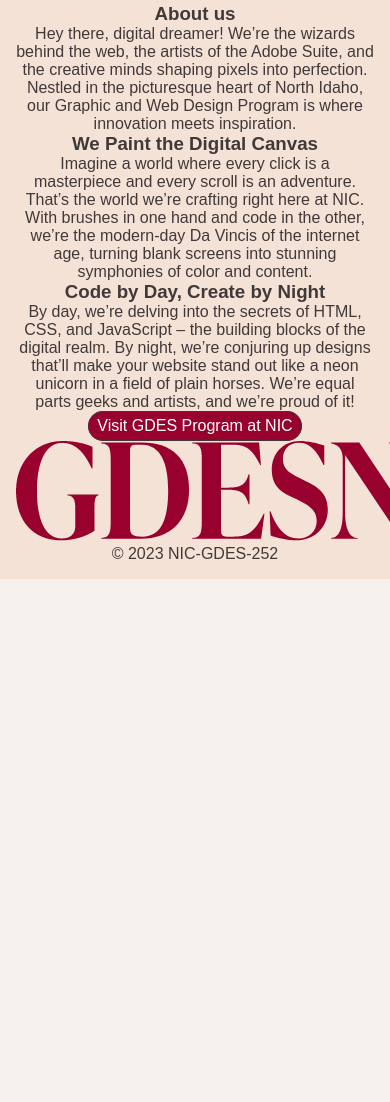
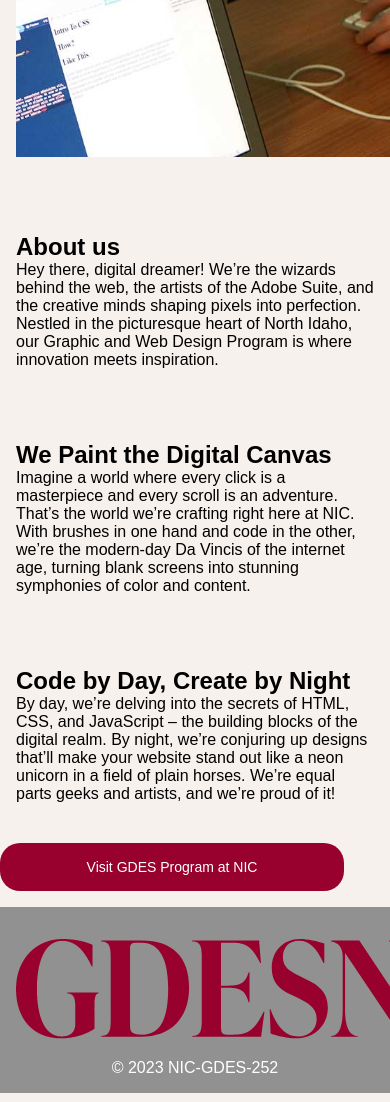
Before and after one commit to nic-gdes/assignment-2023-gdes-252-web-design-iii-midterm-project-Magda089, a plain HTML site: page index.html in a window 390 px wide. Shown: the part 3960-5062 px from the top of the page. Before the commit the page ends 4539 px from the top, so only its background shows below. Drawn offline with Linux system fonts and the light colour scheme.

Commit message:
Mobile First
Basic layout: I have some question to Brian to help me with:
- Footer entire footer needs to be impvoved
- nav - border-radius to look more like xD mockup,
- article images - some are not 100%  width

```diff
--- a/index.html
+++ b/index.html
@@ -49,33 +49,36 @@
         <p>A tech company has announced Internet 2.0, a revolutionary upgrade that promises to allow users to download physical objects as easily as they download files online. While this sounds like science fiction come true, experts warn that it’s too early to ditch your Amazon Prime membership, as teleportation technology remains firmly in the realm of fantasy.</p>
     </section>
     </main>
-    <footer>
+
+    <foote class="footer">
         <section class="footer-description">
-            <p>Welcome to the North Idaho College Graphic and Web Design Program – where pixels become playgrounds and creativity knows no bounds!</p>
+            <h3>Welcome to the North Idaho College Graphic and Web Design Program – where pixels become playgrounds and creativity knows no bounds!</h3>
         </section>
         <section class="footer-image">
             <img src="./images/gdes-classroom.png" alt="Footer Image">
         </section>
         <section>
-            <h3>About us</h3>
+            <h3 class="footer-info">About us</h3>
             <p>Hey there, digital dreamer! We’re the wizards behind the web, the artists of the Adobe Suite, and the creative minds shaping pixels into perfection. Nestled in the picturesque heart of North Idaho, our Graphic and Web Design Program is where innovation meets inspiration.</p>
         </section>
         <section>
-            <h3>We Paint the Digital Canvas</h3>
+            <h3 class="footer-info">We Paint the Digital Canvas</h3>
             <p>Imagine a world where every click is a masterpiece and every scroll is an adventure. That’s the world we’re crafting right here at NIC. With brushes in one hand and code in the other, we’re the modern-day Da Vincis of the internet age, turning blank screens into stunning symphonies of color and content.</p>
         </section>
         <section>
-            <h3>Code by Day, Create by Night</h3>
+            <h3 class="footer-info">Code by Day, Create by Night</h3>
             <p>By day, we’re delving into the secrets of HTML, CSS, and JavaScript – the building blocks of the digital realm. By night, we’re conjuring up designs that’ll make your website stand out like a neon unicorn in a field of plain horses. We’re equal parts geeks and artists, and we’re proud of it!</p>
         </section>
         <div class="button">
             <a href="" class="button">Visit GDES Program at NIC</a>
         </div>
-        <section class="footer-logo">
-            <img src="./images/logo-gdesnews.png" alt="Footer Logo">
-        </section>
-        <section class="copyright">
-            <p>&copy; 2023 NIC-GDES-252</p>
+        <section class="footer-bottom">
+            <div class="footer-logo">
+                <img src="./images/logo-gdesnews.png" alt="Footer Logo">
+            </div>
+            <div class="copyright">
+                <p>&copy; 2023 NIC-GDES-252</p>
+            </div>
         </section>
     </footer>
 </body>
--- a/style/style.css
+++ b/style/style.css
@@ -65,11 +65,17 @@ main {
 
 .button {
     display: inline-block;
-    padding: 0.5 rem 1rem;
+    padding: 0.5rem 1rem;
     background-color: #98002E;
     color: #fff;
     text-decoration: none;
     border-radius: 20px;
+    margin-top: 1.5remp;
+    font-size: 14px;
+    width: 80%;
+    text-align: center;
+
+
 }
 
 .buttton:hover {
@@ -77,7 +83,7 @@ main {
 }
 
 /* Links Styles */
-a {
+nav a {
     color: #413939;
     text-decoration: none;
     border: 1px solid #413939;
@@ -92,8 +98,48 @@ border-radius: 25%;
 }
 
 footer {
+    display: grid;
+    grid-template-columns: 1fr;
     background-color: #F4E2D6 ;
     color: #413939;
+    padding: 2rem;
+    text-align: center;
+    padding-left: 20px;
+}
+
+
+.footer-description {
+    margin-bottom: 1rem ;
+}
+
+h3 {
+    font-size: 1.5rem ;
+    margin-top: 1rem;
+}
+
+.footer-image {
+    max-width: 100%;
+    height: auto;
+    margin: 0 auto;
+    /* width: 100%; */
+}
+
+.footer-logo {
+    max-width: 100%;
+    margin: 1rem auto;
+}
+
+.footer-bottom {
+    margin-top: 1rem;
+    background-color: #919191;
     padding: 1rem;
+    color: #fff;
+    align-items: center;
     text-align: center;
+    justify-content: center;
 }
+
+.footer section{
+padding: 1rem;
+margin-bottom: 1.5rem
+}
```
